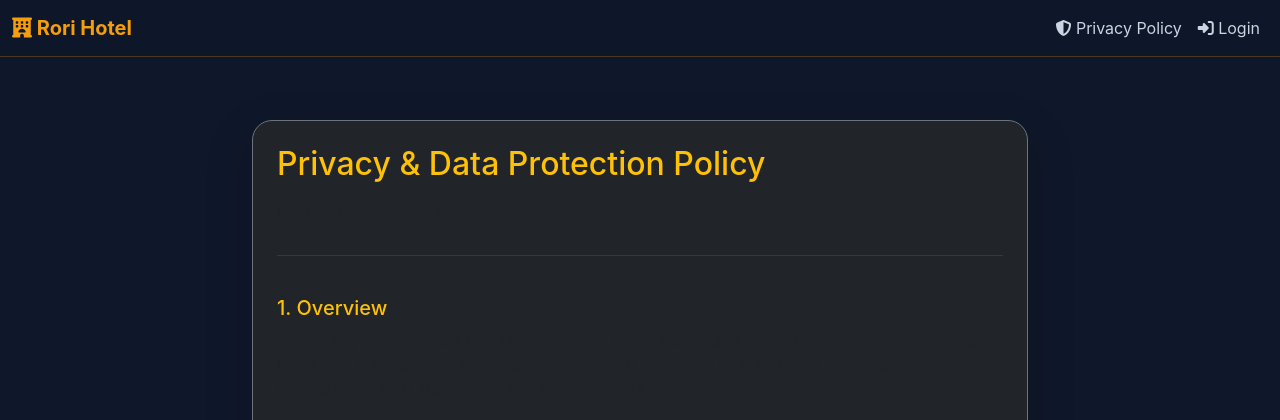
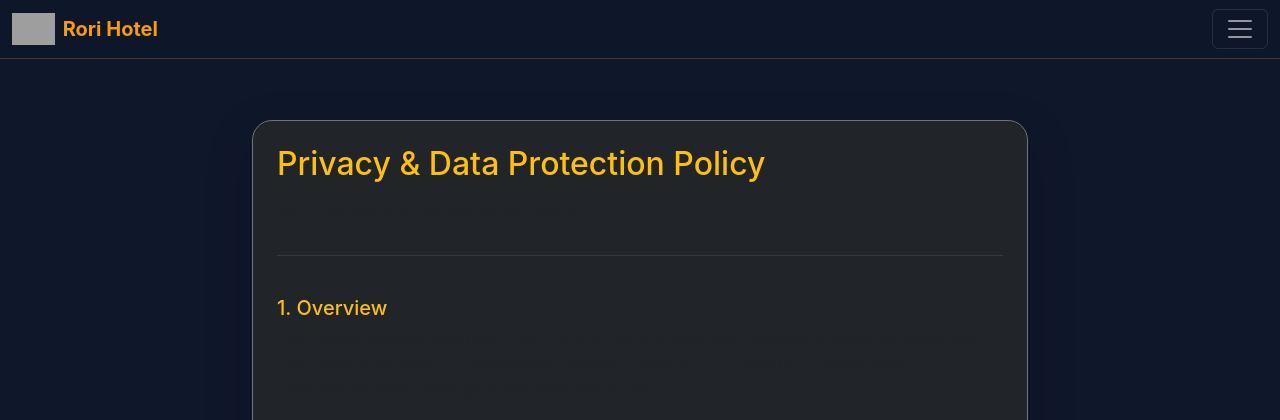
Before and after one commit to Edomen97/hotel-maintenance-system, a Flask app: page /privacy in a window 1280 px wide. Shown: the top 420 px of the page. Run offline with Flask 3, Linux system fonts and the light colour scheme; grey boxes are pictures that could not be loaded.

Commit message:
Update base.html

```diff
--- a/templates/base.html
+++ b/templates/base.html
@@ -3,17 +3,17 @@
 <head>
     <meta charset="UTF-8">
     <meta name="viewport" content="width=device-width, initial-scale=1.0">
-    <title>Rori Hotel Maintenance</title>
+    <title>Rori Hotel Maintenance Management System</title>
     <link href="https://cdn.jsdelivr.net/npm/bootstrap@5.3.0/dist/css/bootstrap.min.css" rel="stylesheet">
     <link rel="stylesheet" href="https://cdnjs.cloudflare.com/ajax/libs/font-awesome/6.4.0/css/all.min.css">
     <style>
         body { background: #0f172a; color: #e2e8f0; font-family: 'Inter', sans-serif; }
-        .navbar { background: rgba(15,23,42,0.75) !important; backdrop-filter: blur(16px); border-bottom: 1px solid rgba(245,158,11,0.25); }
+        .navbar { background: rgba(15,23,42,0.95) !important; backdrop-filter: blur(16px); border-bottom: 1px solid rgba(245,158,11,0.25); }
         .navbar-brand { color: #f59e0b !important; font-weight: 700; }
-        .nav-link { color: #cbd5e1 !important; }
-        .nav-link:hover { color: #f59e0b !important; }
+        .nav-link { color: #cbd5e1 !important; padding: 0.6rem 1rem; border-radius: 8px; margin-bottom: 2px; }
+        .nav-link:hover { color: #f59e0b !important; background: rgba(245,158,11,0.1); }
         .card { background: rgba(30,41,59,0.6); backdrop-filter: blur(8px); border: 1px solid rgba(245,158,11,0.15); border-radius: 20px; padding: 1.25rem; }
-        .btn-warning { background: linear-gradient(135deg, #f59e0b, #d97706); color: #0f172a; font-weight: 600; }
+        .btn-warning { background: linear-gradient(135deg, #f59e0b, #d97706); color: #0f172a; font-weight: 600; border: none; }
         .btn-warning:hover { background: linear-gradient(135deg, #fbbf24, #f59e0b); color: #0f172a; }
         .alert { border-radius: 16px; background: rgba(30,41,59,0.7); backdrop-filter: blur(8px); border-left: 4px solid #f59e0b; }
         .table-dark { background-color: transparent; }
@@ -21,32 +21,47 @@
         .table-dark td { border-color: rgba(245,158,11,0.08); }
         .form-control, .form-select { background: rgba(15,23,42,0.6); border: 1px solid rgba(245,158,11,0.2); border-radius: 12px; color: #e2e8f0; }
         .form-control:focus, .form-select:focus { border-color: #f59e0b; box-shadow: 0 0 0 4px rgba(245,158,11,0.15); background: rgba(15,23,42,0.8); color: #f8fafc; }
-        .form-label { font-weight: 500; color: #cbd5e1; }
     </style>
 </head>
 <body>
-    <nav class="navbar navbar-expand-lg navbar-dark fixed-top">
+    <nav class="navbar navbar-dark fixed-top">
         <div class="container-fluid">
-            <a class="navbar-brand" href="{{ url_for('index') }}"><i class="fas fa-hotel"></i> Rori Hotel</a>
-            <button class="navbar-toggler" type="button" data-bs-toggle="collapse" data-bs-target="#nav">
+            <a class="navbar-brand d-flex align-items-center gap-2" href="{{ url_for('dashboard') if current_user.is_authenticated else url_for('login') }}">
+                <img src="{{ url_for('static', filename='logo.png') }}" alt="Logo" style="height: 32px;" onerror="this.style.display='none'">
+                <span>Rori Hotel</span>
+            </a>
+            <button class="navbar-toggler" type="button" data-bs-toggle="collapse" data-bs-target="#navMenu">
                 <span class="navbar-toggler-icon"></span>
             </button>
-            <div class="collapse navbar-collapse" id="nav">
+
+            <div class="collapse navbar-collapse p-3" id="navMenu">
                 <ul class="navbar-nav ms-auto">
                     {% if current_user.is_authenticated %}
-                        <li class="nav-item"><a class="nav-link" href="{{ url_for('dashboard') }}"><i class="fas fa-home"></i> Dashboard</a></li>
-                        {% if current_user.role in ['ADMIN', 'MANAGER'] %}
-                            <li class="nav-item"><a class="nav-link" href="{{ url_for('requests_list') }}"><i class="fas fa-tasks"></i> Requests</a></li>
+                        <li class="nav-item"><a class="nav-link" href="{{ url_for('dashboard') }}"><i class="fas fa-home me-2 text-warning"></i> Dashboard</a></li>
+                        <li class="nav-item"><a class="nav-link" href="/requests/new"><i class="fas fa-plus-circle me-2 text-warning"></i> New Request</a></li>
+                        <li class="nav-item"><a class="nav-link" href="/requests"><i class="fas fa-list-alt me-2 text-warning"></i> All Requests</a></li>
+                        <li class="nav-item"><a class="nav-link" href="/work-orders"><i class="fas fa-clipboard-list me-2 text-warning"></i> Work Orders</a></li>
+                        <li class="nav-item"><a class="nav-link" href="/rooms"><i class="fas fa-door-open me-2 text-warning"></i> Rooms</a></li>
+                        <li class="nav-item"><a class="nav-link" href="/areas"><i class="fas fa-map-marker-alt me-2 text-warning"></i> Areas</a></li>
+                        <li class="nav-item"><a class="nav-link" href="/inventory"><i class="fas fa-boxes me-2 text-warning"></i> Inventory</a></li>
+                        <li class="nav-item"><a class="nav-link" href="/preventive"><i class="fas fa-calendar-alt me-2 text-warning"></i> Preventive</a></li>
+                        <li class="nav-item"><a class="nav-link" href="/checklists"><i class="fas fa-tasks me-2 text-warning"></i> Checklists</a></li>
+                        <li class="nav-item"><a class="nav-link" href="/suppliers"><i class="fas fa-truck me-2 text-warning"></i> Suppliers</a></li>
+                        <li class="nav-item"><a class="nav-link" href="/contractors"><i class="fas fa-hard-hat me-2 text-warning"></i> Contractors</a></li>
+                        <li class="nav-item"><a class="nav-link" href="/employees"><i class="fas fa-users me-2 text-warning"></i> Employees</a></li>
+                        <li class="nav-item"><a class="nav-link" href="/reports"><i class="fas fa-chart-bar me-2 text-warning"></i> Reports</a></li>
+                        <li class="nav-item"><a class="nav-link" href="/notifications"><i class="fas fa-bell me-2 text-warning"></i> Notifications</a></li>
+                        <li class="nav-item"><a class="nav-link" href="{{ url_for('profile') }}"><i class="fas fa-user-circle me-2 text-warning"></i> Profile</a></li>
+
+                        {% if current_user.role == 'ADMIN' %}
+                            <li class="nav-item"><a class="nav-link" href="{{ url_for('backups') }}"><i class="fas fa-database me-2 text-warning"></i> Backup & Restore</a></li>
                         {% endif %}
-                        <li class="nav-item"><a class="nav-link" href="{{ url_for('profile') }}"><i class="fas fa-user-circle"></i> Profile</a></li>
-                        {% if current_user.role == 'ADMIN' %}
-                            <li class="nav-item"><a class="nav-link" href="{{ url_for('backups') }}"><i class="fas fa-archive"></i> Backup</a></li>
-                        {% endif %}
-                        <li class="nav-item"><a class="nav-link" href="{{ url_for('privacy') }}"><i class="fas fa-shield-alt"></i> Privacy Policy</a></li>
-                        <li class="nav-item"><a class="nav-link" href="{{ url_for('logout') }}"><i class="fas fa-sign-out-alt"></i> Logout</a></li>
+
+                        <li class="nav-item"><a class="nav-link" href="{{ url_for('privacy') }}"><i class="fas fa-shield-alt me-2 text-warning"></i> Privacy Policy</a></li>
+                        <li class="nav-item"><a class="nav-link text-danger" href="{{ url_for('logout') }}"><i class="fas fa-sign-out-alt me-2"></i> Logout</a></li>
                     {% else %}
-                        <li class="nav-item"><a class="nav-link" href="{{ url_for('privacy') }}"><i class="fas fa-shield-alt"></i> Privacy Policy</a></li>
-                        <li class="nav-item"><a class="nav-link" href="{{ url_for('login') }}"><i class="fas fa-sign-in-alt"></i> Login</a></li>
+                        <li class="nav-item"><a class="nav-link" href="{{ url_for('privacy') }}"><i class="fas fa-shield-alt me-2 text-warning"></i> Privacy Policy</a></li>
+                        <li class="nav-item"><a class="nav-link" href="{{ url_for('login') }}"><i class="fas fa-sign-in-alt me-2 text-warning"></i> Login</a></li>
                     {% endif %}
                 </ul>
             </div>
@@ -57,9 +72,9 @@
         {% with messages = get_flashed_messages(with_categories=true) %}
             {% if messages %}
                 {% for category, message in messages %}
-                    <div class="alert alert-{{ category }} alert-dismissible fade show" role="alert">
+                    <div class="alert alert-{{ category if category != 'error' else 'danger' }} alert-dismissible fade show" role="alert">
                         {{ message }}
-                        <button type="button" class="btn-close" data-bs-dismiss="alert"></button>
+                        <button type="button" class="btn-close btn-close-white" data-bs-dismiss="alert"></button>
                     </div>
                 {% endfor %}
             {% endif %}
@@ -69,8 +84,5 @@
     </div>
 
     <script src="https://cdn.jsdelivr.net/npm/bootstrap@5.3.0/dist/js/bootstrap.bundle.min.js"></script>
-    <script>
-        const csrfToken = "{{ csrf_token() if csrf_token else '' }}";
-    </script>
 </body>
 </html>
```
